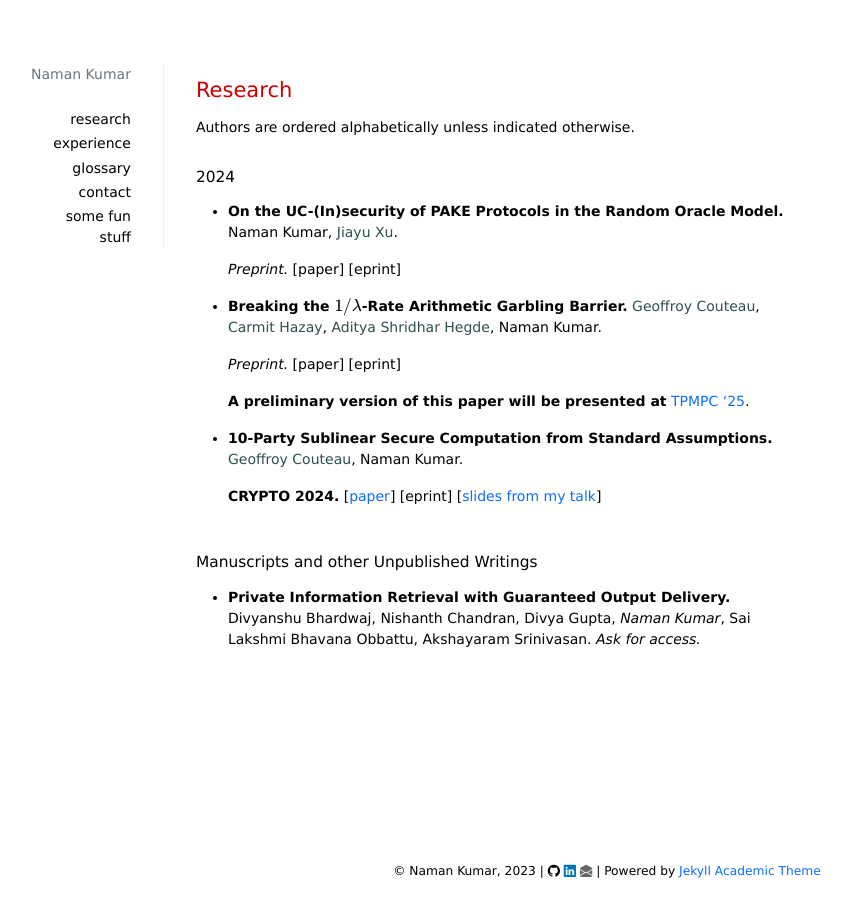
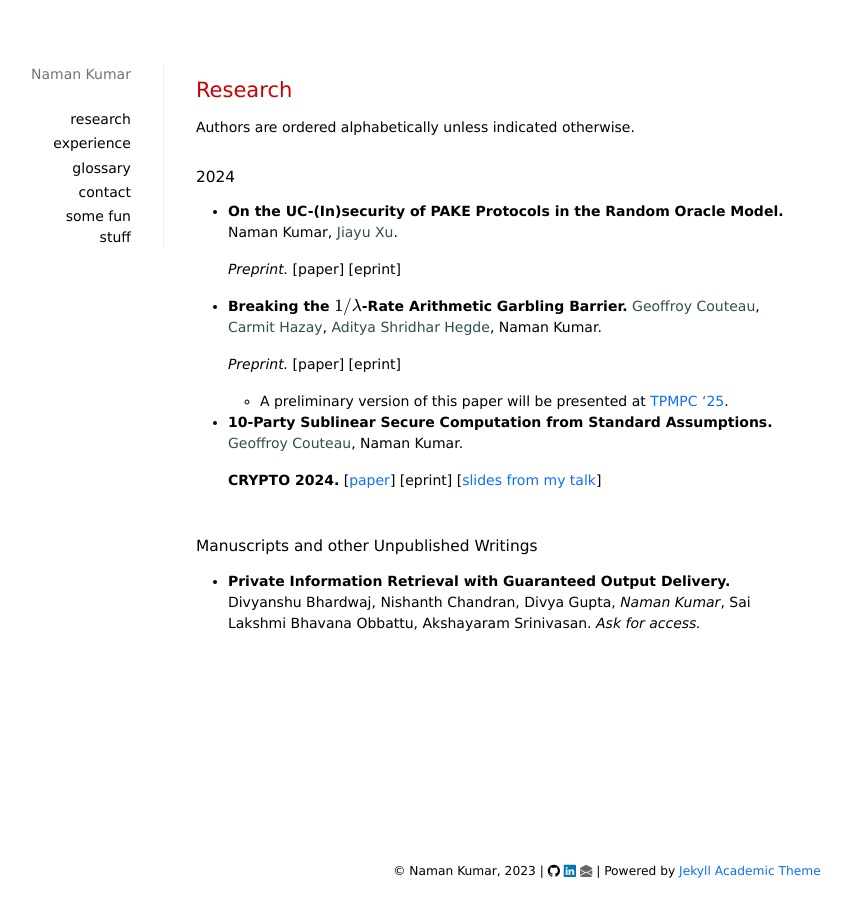
Before and after one commit to matcauthon49/matcauthon49.github.io, a Jekyll site: the page built from _pages/research.md, in a window 1280 px wide. Shown: the whole page, without its empty margins (33-884 px from the left). Built offline with Jekyll 4.4.1, drawn with Linux system fonts in a browser that asks for light colours; nearby versions of some CDN libraries; formulas are drawn with MathJax 3; a style sheet for code colours, icons or effects is not loaded.

```diff
--- a/_pages/research.md
+++ b/_pages/research.md
@@ -24,7 +24,7 @@ Authors are ordered alphabetically unless indicated otherwise.
 
   _Preprint._ [paper] [eprint]
 
-  **A preliminary version of this paper will be presented at** [TPMPC '25](https://www.multipartycomputation.com/tpmpc-2025).
+  - A preliminary version of this paper will be presented at [TPMPC '25](https://www.multipartycomputation.com/tpmpc-2025).
 
 + **10-Party Sublinear Secure Computation from Standard Assumptions.**
     <a href="https://geoffroycouteau.github.io/" style="color: DarkSlateGray">Geoffroy Couteau</a>, Naman Kumar.
```
